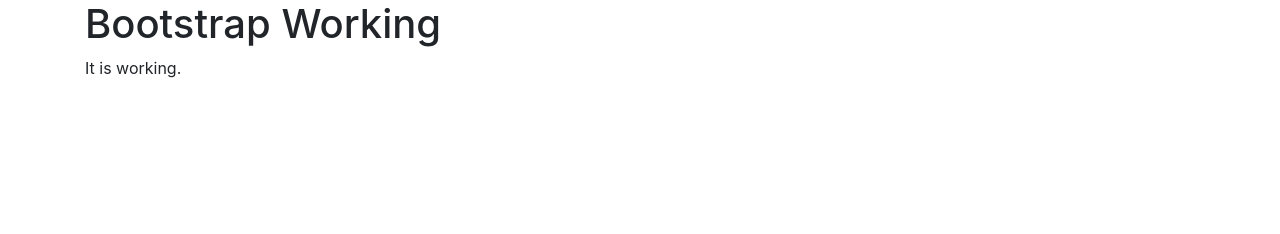
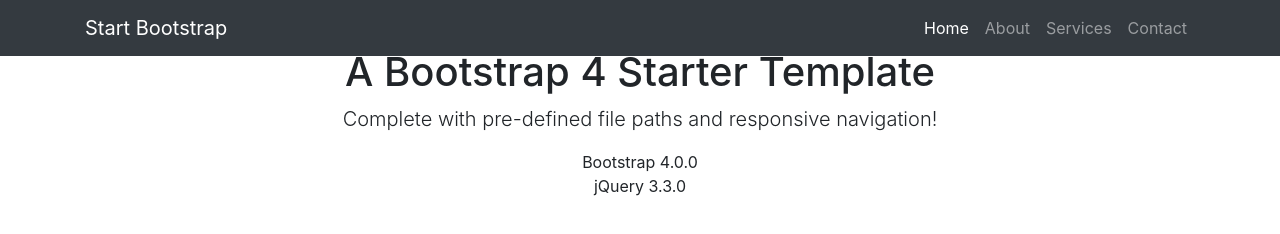
Before and after one commit to dcDalin/WeConnect, a website: page Designs/UI/index.html in a window 1280 px wide. Drawn offline with nearby package versions, Linux system fonts and the light colour scheme.

Commit message:
build: basic Bootstrap4 setup [Fixes #155547153]

```diff
--- a/Designs/UI/index.html
+++ b/Designs/UI/index.html
@@ -1,17 +1,66 @@
+
 <!DOCTYPE html>
 <html lang="en">
   <head>
-  <title>Bootstrap 4 Example</title>
     <meta charset="utf-8">
-  <meta name="viewport" content="width=device-width, initial-scale=1">
-  <link rel="stylesheet" href="css/main.css">
+    <meta name="viewport" content="width=device-width, initial-scale=1, shrink-to-fit=no">
+    <meta name="description" content="">
+    <meta name="author" content="">
+
+    <title>We Connect</title>
+
+    <!-- Bootstrap core CSS -->
+    <link href="css/main.css" rel="stylesheet">
   </head>
+
   <body>
 
+    <!-- Navigation -->
+    <nav class="navbar navbar-expand-lg navbar-dark bg-dark fixed-top">
       <div class="container">
-  <h1>Bootstrap Working</h1>
-  <p>It is working.</p>
+        <a class="navbar-brand" href="#">Start Bootstrap</a>
+        <button class="navbar-toggler" type="button" data-toggle="collapse" data-target="#navbarResponsive" aria-controls="navbarResponsive" aria-expanded="false" aria-label="Toggle navigation">
+          <span class="navbar-toggler-icon"></span>
+        </button>
+        <div class="collapse navbar-collapse" id="navbarResponsive">
+          <ul class="navbar-nav ml-auto">
+            <li class="nav-item active">
+              <a class="nav-link" href="#">Home
+                <span class="sr-only">(current)</span>
+              </a>
+            </li>
+            <li class="nav-item">
+              <a class="nav-link" href="#">About</a>
+            </li>
+            <li class="nav-item">
+              <a class="nav-link" href="#">Services</a>
+            </li>
+            <li class="nav-item">
+              <a class="nav-link" href="#">Contact</a>
+            </li>
+          </ul>
+        </div>
+      </div>
+    </nav>
+
+    <!-- Page Content -->
+    <div class="container">
+      <div class="row">
+        <div class="col-lg-12 text-center">
+          <h1 class="mt-5">A Bootstrap 4 Starter Template</h1>
+          <p class="lead">Complete with pre-defined file paths and responsive navigation!</p>
+          <ul class="list-unstyled">
+            <li>Bootstrap 4.0.0</li>
+            <li>jQuery 3.3.0</li>
+          </ul>
+        </div>
+      </div>
     </div>
 
+    <!-- Bootstrap core JavaScript -->
+    <script src="vendor/jquery/jquery.min.js"></script>
+    <script src="vendor/bootstrap/js/bootstrap.bundle.min.js"></script>
+
   </body>
+
 </html>
```
Lines whose indentation alone changed are shown as unchanged.
